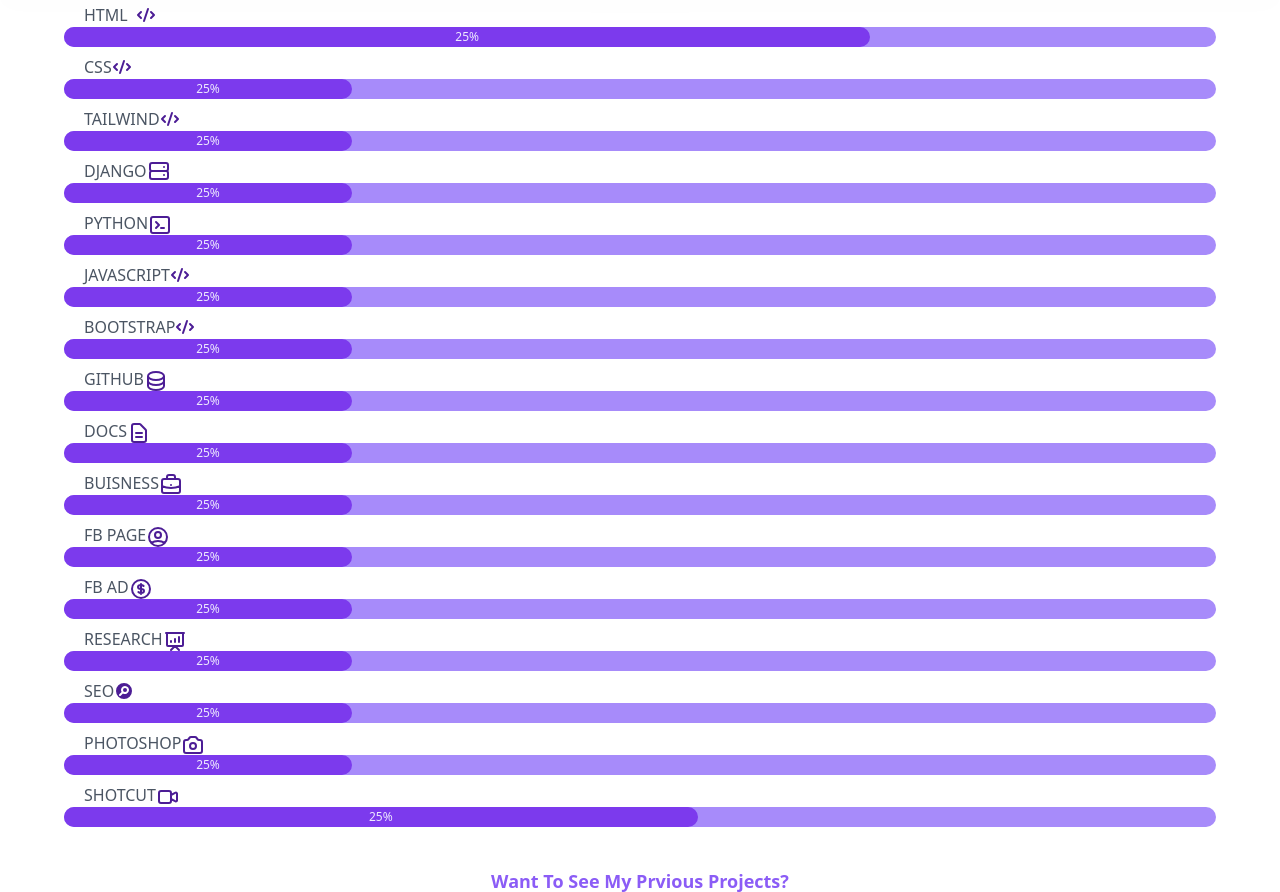
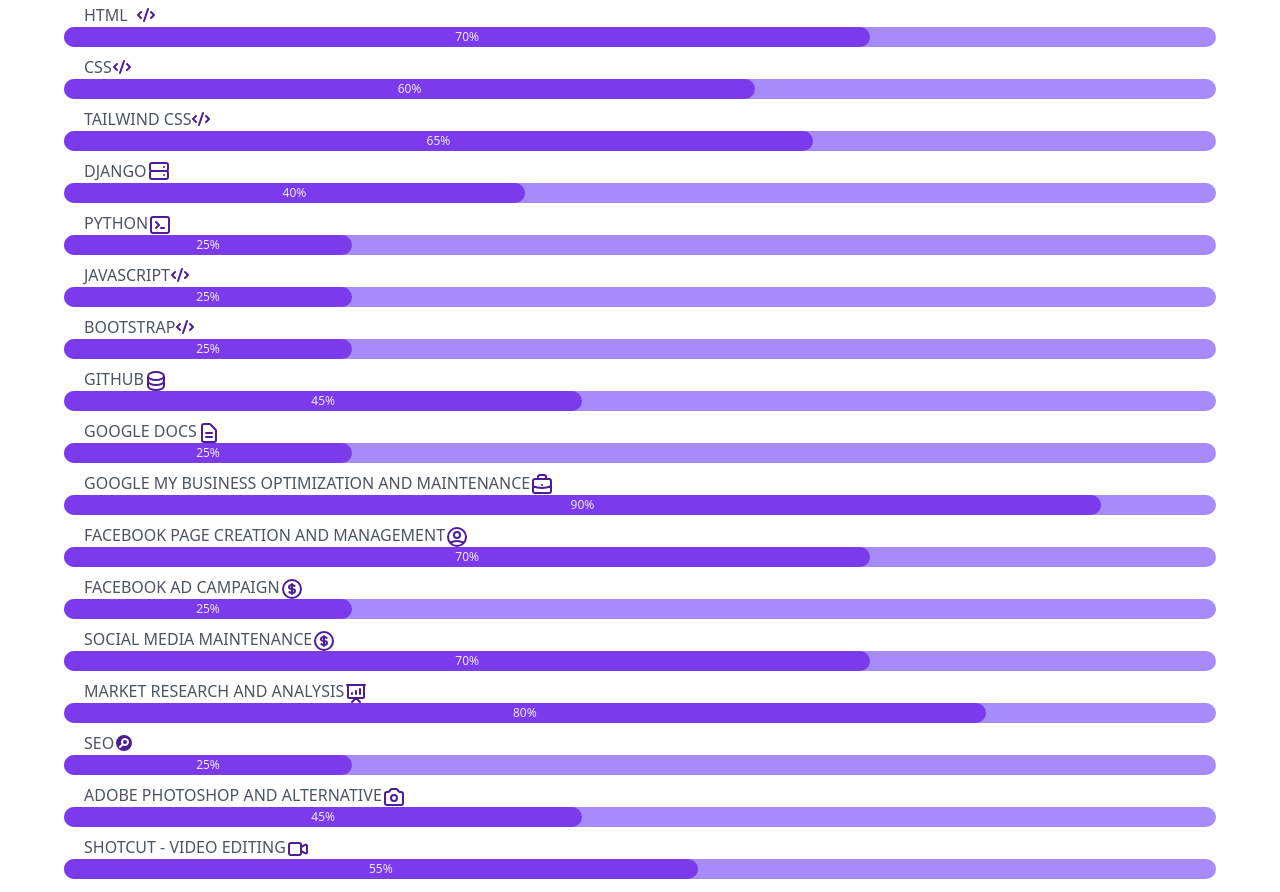
Before and after one commit to Asif-The-Wolion/asifkhan.github.io, a website: page index.html in a window 1280 px wide. Shown: the part 914-1806 px from the top of the page. Drawn offline with nearby package versions, Linux system fonts and the light colour scheme.

Commit message:
updated skills section

```diff
--- a/index.html
+++ b/index.html
@@ -129,7 +129,7 @@
         </div>
         <div class="w-full bg-violet-400 grid rounded-full">
             <div class="rounded-full bg-violet-600 grid items-center text-xs font-medium text-violet-100 text-center p-0.5"
-                style="width: 70%"> 25%</div>
+                style="width: 70%"> 70%</div>
         </div>
     </div>
     <!-- css -->
@@ -147,14 +147,14 @@
         </div>
         <div class="w-full bg-violet-400 grid rounded-full">
             <div class="rounded-full bg-violet-600 grid items-center text-xs font-medium text-violet-100 text-center p-0.5"
-                style="width: 25%"> 25%</div>
+                style="width: 60%"> 60%</div>
         </div>
     </div>
 
     <!-- tailwind -->
     <div id="html" class="grid justify-between mt-2">
         <div class="rounded-full  justify-start px-5 items-center text-gray-600 flex w-[90vw] uppercase font-medium">
-            <div class="">tailwind</div>
+            <div class="">tailwind css</div>
             <div class="text-violet-900">
                 <svg xmlns="http://www.w3.org/2000/svg" class="h-5 w-5" viewBox="0 0 20 20"
                     fill="currentColor">
@@ -166,7 +166,7 @@
         </div>
         <div class="w-full bg-violet-400 grid rounded-full">
             <div class="rounded-full bg-violet-600 grid items-center text-xs font-medium text-violet-100 text-center p-0.5"
-                style="width: 25%"> 25%</div>
+                style="width: 65%"> 65%</div>
         </div>
     </div>
 
@@ -181,7 +181,7 @@
         </div>
         <div class="w-full bg-violet-400 grid rounded-full">
             <div class="rounded-full bg-violet-600 grid items-center text-xs font-medium text-violet-100 text-center p-0.5"
-                style="width: 25%"> 25%</div>
+                style="width: 40%"> 40%</div>
         </div>
     </div>
 
@@ -248,14 +248,14 @@
     </div>
     <div class="w-full bg-violet-400 grid rounded-full">
         <div class="rounded-full bg-violet-600 grid items-center text-xs font-medium text-violet-100 text-center p-0.5"
-            style="width: 25%"> 25%</div>
+            style="width: 45%"> 45%</div>
     </div>
 </div>
 
 <!-- office doc -->
 <div id="html" class="grid justify-between mt-2">
     <div class="rounded-full  justify-start px-5 items-center text-gray-600 flex w-[90vw] uppercase font-medium">
-        <div class="">Docs</div>
+        <div class="">google Docs</div>
         <div class="text-violet-900 h-5 w-5">
             <svg xmlns="http://www.w3.org/2000/svg" class="h-6 w-6" fill="none" viewBox="0 0 24 24" stroke="currentColor" stroke-width="2">
                 <path stroke-linecap="round" stroke-linejoin="round" d="M9 12h6m-6 4h6m2 5H7a2 2 0 01-2-2V5a2 2 0 012-2h5.586a1 1 0 01.707.293l5.414 5.414a1 1 0 01.293.707V19a2 2 0 01-2 2z" />
@@ -270,22 +270,22 @@
 <!-- google my buisnes  -->
 <div id="html" class="grid justify-between mt-2">
     <div class="rounded-full  justify-start px-5 items-center text-gray-600 flex w-[90vw] uppercase font-medium">
-        <div class="">buisness</div>
-        <div class="text-violet-900 h-5 w-5">
+        <div class="">Google My Business Optimization and Maintenance</div>
+        <div class="text-violet-900  h-5 w-5">
             <svg xmlns="http://www.w3.org/2000/svg" class="h-6 w-6" fill="none" viewBox="0 0 24 24" stroke="currentColor" stroke-width="2">
                 <path stroke-linecap="round" stroke-linejoin="round" d="M21 13.255A23.931 23.931 0 0112 15c-3.183 0-6.22-.62-9-1.745M16 6V4a2 2 0 00-2-2h-4a2 2 0 00-2 2v2m4 6h.01M5 20h14a2 2 0 002-2V8a2 2 0 00-2-2H5a2 2 0 00-2 2v10a2 2 0 002 2z" />
               </svg>        </div>
     </div>
     <div class="w-full bg-violet-400 grid rounded-full">
         <div class="rounded-full bg-violet-600 grid items-center text-xs font-medium text-violet-100 text-center p-0.5"
-            style="width: 25%"> 25%</div>
+            style="width: 90%"> 90%</div>
     </div>
 </div>
 
 <!-- facrbook page  -->
 <div id="html" class="grid justify-between mt-2">
     <div class="rounded-full  justify-start px-5 items-center text-gray-600 flex w-[90vw] uppercase font-medium">
-        <div class="">fb page</div>
+        <div class="">Facebook page creation and management</div>
         <div class="text-violet-900 h-5 w-5">
             <svg xmlns="http://www.w3.org/2000/svg" class="h-6 w-6" fill="none" viewBox="0 0 24 24" stroke="currentColor" stroke-width="2">
                 <path stroke-linecap="round" stroke-linejoin="round" d="M5.121 17.804A13.937 13.937 0 0112 16c2.5 0 4.847.655 6.879 1.804M15 10a3 3 0 11-6 0 3 3 0 016 0zm6 2a9 9 0 11-18 0 9 9 0 0118 0z" />
@@ -293,29 +293,45 @@
     </div>
     <div class="w-full bg-violet-400 grid rounded-full">
         <div class="rounded-full bg-violet-600 grid items-center text-xs font-medium text-violet-100 text-center p-0.5"
-            style="width: 25%"> 25%</div>
+            style="width: 70%"> 70%</div>
     </div>
 </div>
 
 <!-- facebook ad run campaign -->
 <div id="html" class="grid justify-between mt-2">
     <div class="rounded-full  justify-start px-5 items-center text-gray-600 flex w-[90vw] uppercase font-medium">
-        <div class="">fb ad</div>
+        <div class="">facebook ad campaign</div>
         <div class="text-violet-900 h-5 w-5">
             <svg xmlns="http://www.w3.org/2000/svg" class="h-6 w-6" fill="none" viewBox="0 0 24 24" stroke="currentColor" stroke-width="2">
                 <path stroke-linecap="round" stroke-linejoin="round" d="M12 8c-1.657 0-3 .895-3 2s1.343 2 3 2 3 .895 3 2-1.343 2-3 2m0-8c1.11 0 2.08.402 2.599 1M12 8V7m0 1v8m0 0v1m0-1c-1.11 0-2.08-.402-2.599-1M21 12a9 9 0 11-18 0 9 9 0 0118 0z" />
-              </svg>        </div>
+              </svg>
+              </div>
     </div>
     <div class="w-full bg-violet-400 grid rounded-full">
         <div class="rounded-full bg-violet-600 grid items-center text-xs font-medium text-violet-100 text-center p-0.5"
             style="width: 25%"> 25%</div>
     </div>
 </div>
+<!-- Social media Maintenance -->
+<div id="html" class="grid justify-between mt-2">
+    <div class="rounded-full  justify-start px-5 items-center text-gray-600 flex w-[90vw] uppercase font-medium">
+        <div class="">Social media Maintenance</div>
+        <div class="text-violet-900 h-5 w-5">
+            <svg xmlns="http://www.w3.org/2000/svg" class="h-6 w-6" fill="none" viewBox="0 0 24 24" stroke="currentColor" stroke-width="2">
+                <path stroke-linecap="round" stroke-linejoin="round" d="M12 8c-1.657 0-3 .895-3 2s1.343 2 3 2 3 .895 3 2-1.343 2-3 2m0-8c1.11 0 2.08.402 2.599 1M12 8V7m0 1v8m0 0v1m0-1c-1.11 0-2.08-.402-2.599-1M21 12a9 9 0 11-18 0 9 9 0 0118 0z" />
+              </svg>
+               </div>
+    </div>
+    <div class="w-full bg-violet-400 grid rounded-full">
+        <div class="rounded-full bg-violet-600 grid items-center text-xs font-medium text-violet-100 text-center p-0.5"
+            style="width: 70%"> 70%</div>
+    </div>
+</div>
 
 <!-- market research -->
 <div id="html" class="grid justify-between mt-2">
     <div class="rounded-full  justify-start px-5 items-center text-gray-600 flex w-[90vw] uppercase font-medium">
-        <div class="">research</div>
+        <div class="">market research and analysis</div>
         <div class="text-violet-900 h-5 w-5">
             <svg xmlns="http://www.w3.org/2000/svg" class="h-6 w-6" fill="none" viewBox="0 0 24 24" stroke="currentColor" stroke-width="2">
                 <path stroke-linecap="round" stroke-linejoin="round" d="M8 13v-1m4 1v-3m4 3V8M8 21l4-4 4 4M3 4h18M4 4h16v12a1 1 0 01-1 1H5a1 1 0 01-1-1V4z" />
@@ -324,7 +340,7 @@
     </div>
     <div class="w-full bg-violet-400 grid rounded-full">
         <div class="rounded-full bg-violet-600 grid items-center text-xs font-medium text-violet-100 text-center p-0.5"
-            style="width: 25%"> 25%</div>
+            style="width: 80%"> 80%</div>
     </div>
 </div>
 
@@ -348,7 +364,7 @@
 <!-- photoshop -->
 <div id="html" class="grid justify-between mt-2">
     <div class="rounded-full  justify-start px-5 items-center text-gray-600 flex w-[90vw] uppercase font-medium">
-        <div class="">photoshop</div>
+        <div class="">Adobe photoshop and alternative</div>
         <div class="text-violet-900 h-5 w-5">
             <svg xmlns="http://www.w3.org/2000/svg" class="h-6 w-6" fill="none" viewBox="0 0 24 24" stroke="currentColor" stroke-width="2">
                 <path stroke-linecap="round" stroke-linejoin="round" d="M3 9a2 2 0 012-2h.93a2 2 0 001.664-.89l.812-1.22A2 2 0 0110.07 4h3.86a2 2 0 011.664.89l.812 1.22A2 2 0 0018.07 7H19a2 2 0 012 2v9a2 2 0 01-2 2H5a2 2 0 01-2-2V9z" />
@@ -357,7 +373,7 @@
     </div>
     <div class="w-full bg-violet-400 grid rounded-full">
         <div class="rounded-full bg-violet-600 grid items-center text-xs font-medium text-violet-100 text-center p-0.5"
-            style="width: 25%"> 25%</div>
+            style="width: 45%"> 45%</div>
     </div>
 </div>
 
@@ -365,7 +381,7 @@
 
 <div id="html" class="grid justify-between mt-2">
     <div class="rounded-full  justify-start px-5 items-center text-gray-600 flex w-[90vw] uppercase font-medium">
-        <div class="">shotcut</div>
+        <div class="">shotcut - video editing </div>
         <div class="text-violet-900 h-5 w-5">
             <svg xmlns="http://www.w3.org/2000/svg" class="h-6 w-6" fill="none" viewBox="0 0 24 24" stroke="currentColor" stroke-width="2">
                 <path stroke-linecap="round" stroke-linejoin="round" d="M15 10l4.553-2.276A1 1 0 0121 8.618v6.764a1 1 0 01-1.447.894L15 14M5 18h8a2 2 0 002-2V8a2 2 0 00-2-2H5a2 2 0 00-2 2v8a2 2 0 002 2z" />
@@ -373,7 +389,7 @@
     </div>
     <div class="w-full bg-violet-400 grid rounded-full">
         <div class="rounded-full bg-violet-600 grid items-center text-xs font-medium text-violet-100 text-center p-0.5"
-            style="width: 55%"> 25%</div>
+            style="width: 55%"> 55%</div>
     </div>
 </div>
 
@@ -394,7 +410,7 @@
             <div id="kvf" class="grid p-2 justify-items-center grid-cols-1 md:grid-cols-1 mt-3">
                 <div
                     class="border-2 border-green-500 hover:border-violet-500 w-[70vw] md:w-[20vw] rounded-md md:animate-bounce md:rounded-full">
-                    <a href="">
+                    <a href="https://asif-the-wolion.github.io/kf.github.io/">
                         <img class="md:animate-bounce md:rounded-full grid items-center"
                             src="imgs/khan veg farm logo.png" alt="">
                     </a>
@@ -411,7 +427,7 @@
             <div id="edu" class="grid p-2 justify-items-center grid-cols-1 md:grid-cols-1 mt-3">
                 <div
                     class="border-2 border-violet-900 hover:border-violet-500 w-[70vw] md:w-[20vw] rounded-md md:animate-bounce md:rounded-full">
-                    <a href="">
+                    <a href="https://asif-the-wolion.github.io/cloneash.github.io/">
                         <img class="md:animate-bounce md:rounded-full" src="imgs/edu.jpg" alt="">
                     </a>
                 </div>
@@ -422,7 +438,7 @@
     <!-- contact -->
     <div class="mt-5">
         <div
-            class="bg-violet-900  rounded-full mx-0 md:mx-20 tracking-widest text-white p-5 uppercase grid items-center justify-center">
+            class="bg-violet-900 hover:bg-violet-600  rounded-full mx-0 md:mx-20 tracking-widest text-white p-5 uppercase grid items-center justify-center">
             contact with me</div>
     </div>
     <!-- social media -->
@@ -1111,7 +1127,7 @@
 
             <div class="grid lg:grid-cols-4 md:grid-cols-2">
                 <div class="mb-6">
-                    <h5 id="footer-menu" class="uppercase font-bold mb-2.5">MENU</h5>
+                    <h5 id="footer-menu" class="uppercase text-violet-400 font-bold mb-2.5">MENU</h5>
 
                     <ul class="list-none mb-0">
                         <li>
@@ -1168,7 +1184,7 @@
             </div> -->
 
                 <div class="mb-6">
-                    <h5 class="uppercase font-bold mb-2.5">Legal Documents</h5>
+                    <h5 class="uppercase font-bold mb-2.5 text-violet-400">Legal Documents</h5>
 
                     <ul class="list-none mb-0">
                         <li>
```
